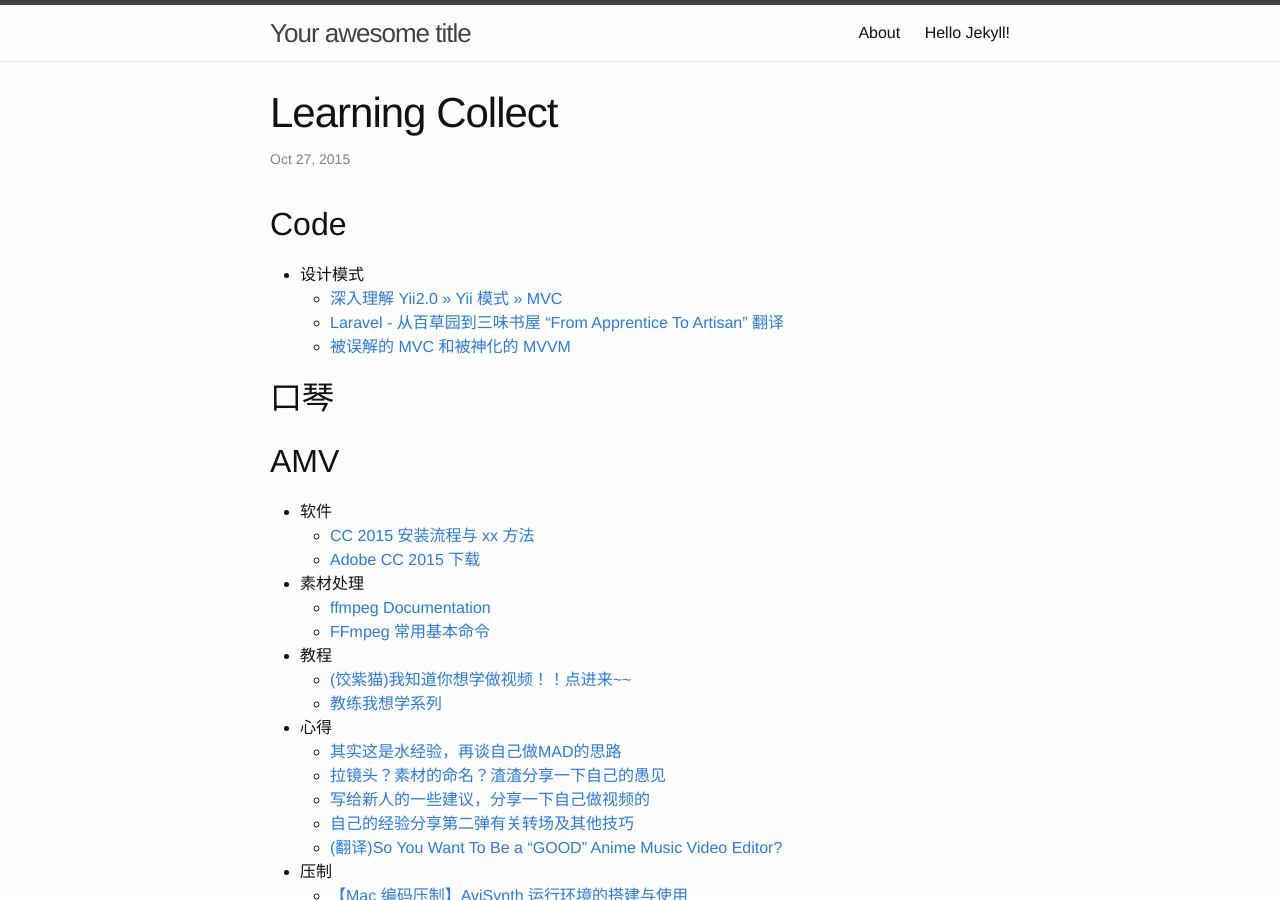
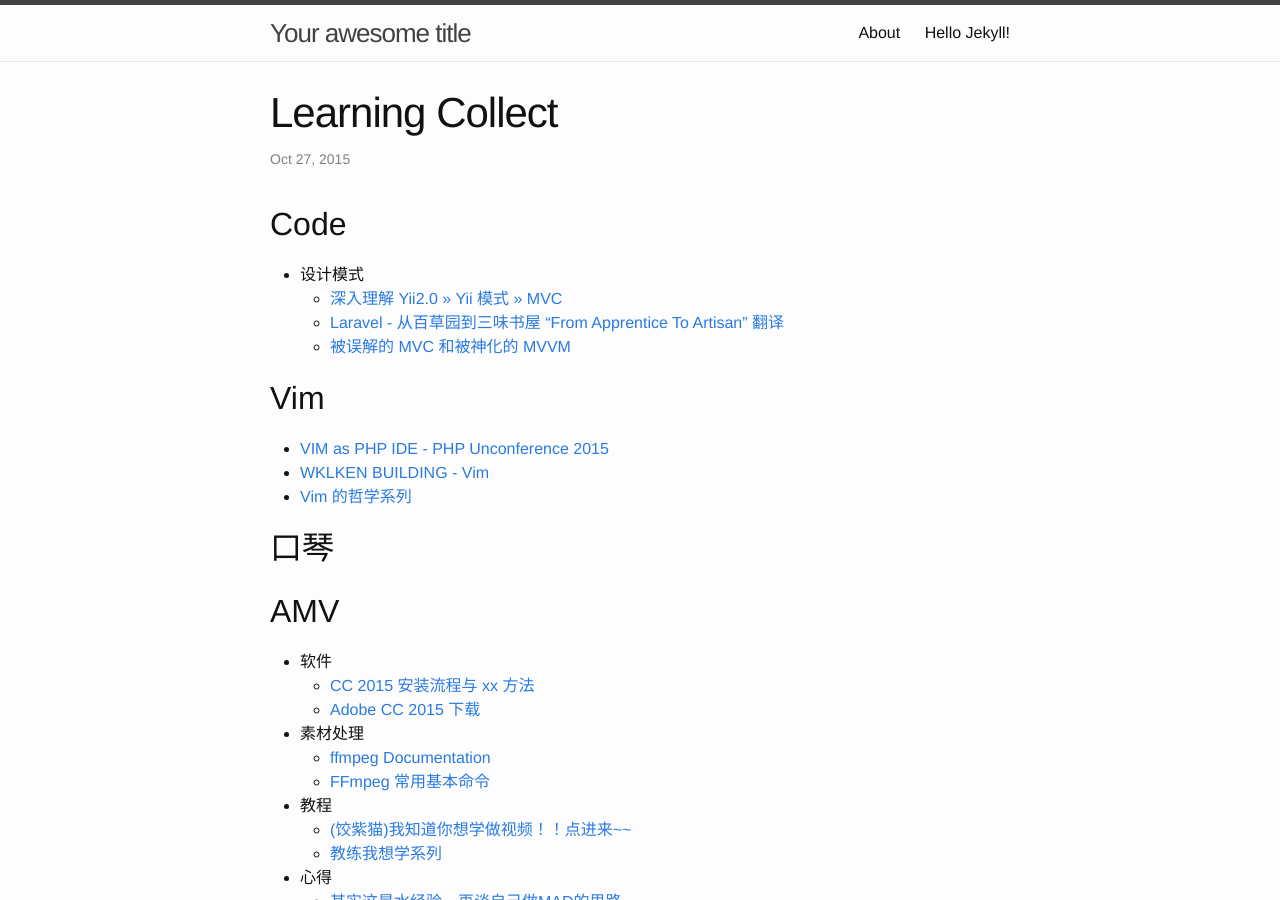
Before and after one commit to nekovo/NekoPlans, a Jekyll site: the page built from _posts/2015-10-27-learning-collects.markdown, in a window 1280 px wide and 900 px high. Built offline with Jekyll 4.4.1, drawn with Linux system fonts in a browser that asks for light colours.

Commit message:
Update Vim

```diff
--- a/_posts/2015-10-27-learning-collects.markdown
+++ b/_posts/2015-10-27-learning-collects.markdown
@@ -9,6 +9,11 @@ categories: collect
   - [深入理解 Yii2.0 » Yii 模式 » MVC](http://www.digpage.com/mvc.html)
   - [Laravel - 从百草园到三味书屋 "From Apprentice To Artisan" 翻译](http://my.oschina.net/zgldh/blog/389246)
   - [被误解的 MVC 和被神化的 MVVM](http://blog.devtang.com/blog/2015/11/02/mvc-and-mvvm/)
+
+## Vim
+  - [VIM as PHP IDE - PHP Unconference 2015](https://www.youtube.com/watch?v=2ME-aqoUpaU)
+  - [WKLKEN BUILDING - Vim](http://www.wklken.me/category/vim.html)
+  - [Vim 的哲学系列](http://segmentfault.com/a/1190000000458565)
 
 ## 口琴
 
```
